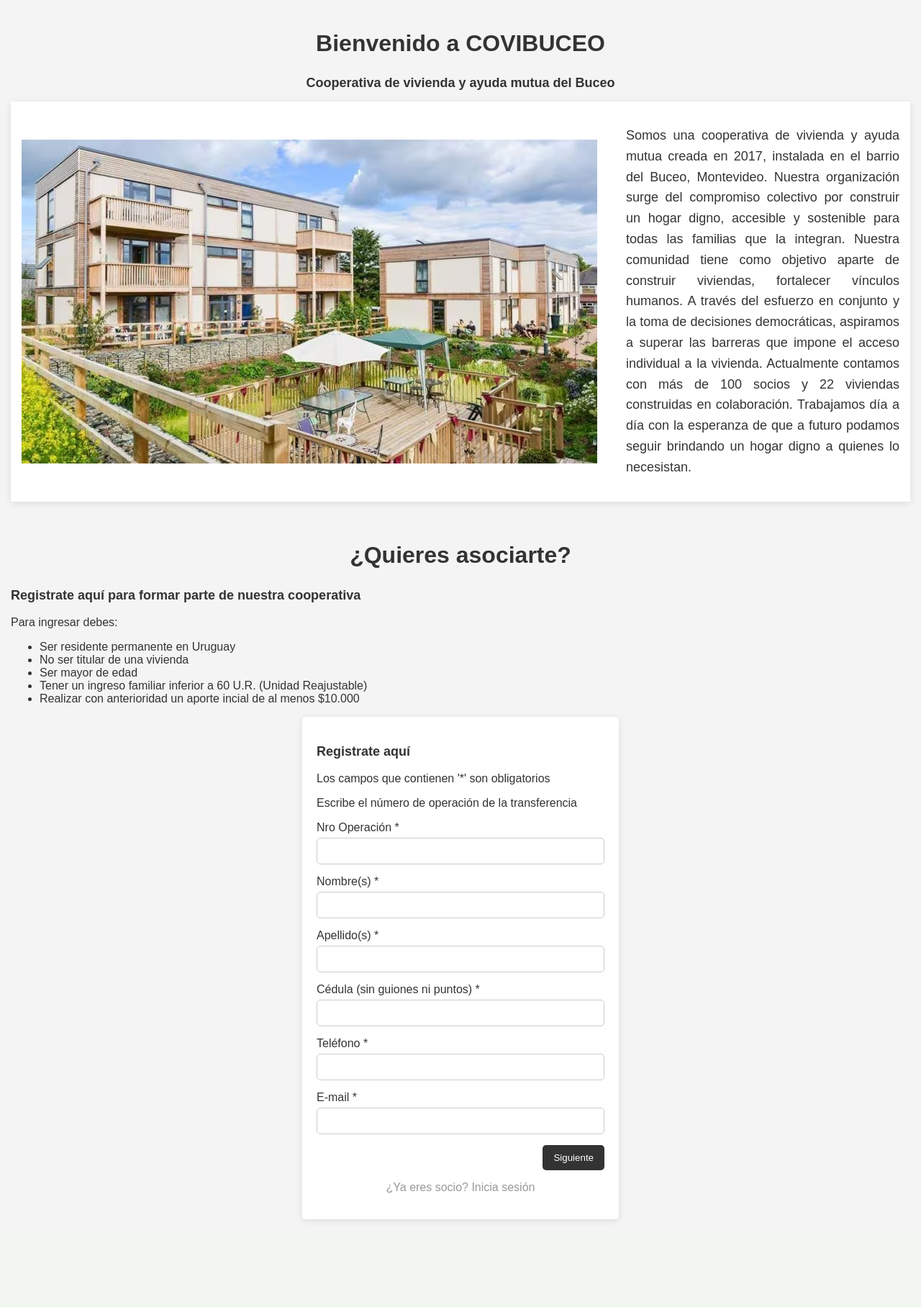
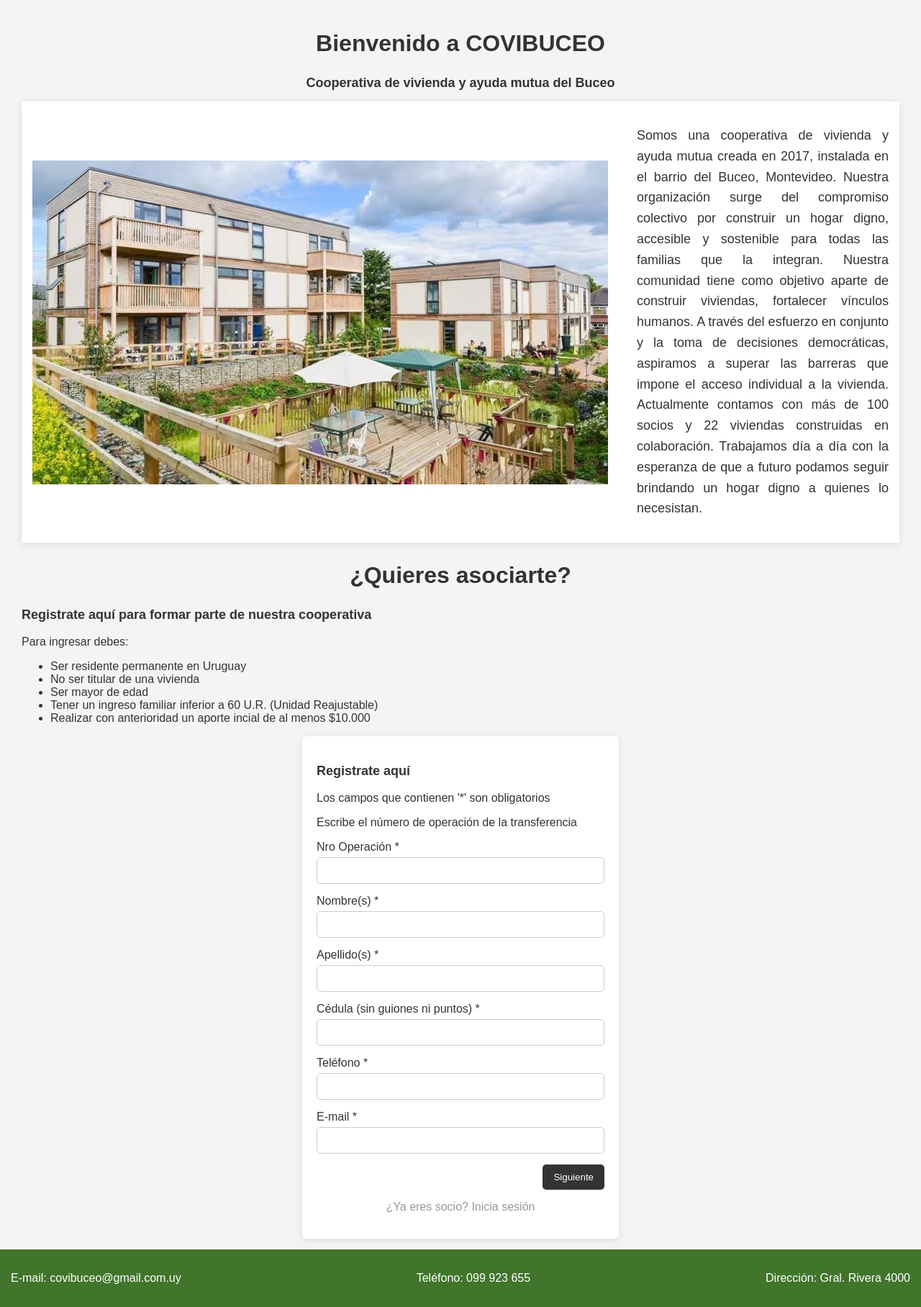
Before and after one commit to Softwares-Saturno-S-A-S/Covibuceo, a PHP site: page / in a window 1280 px wide. Shown: the part 144-1960 px from the top of the page at 72% size. Before the commit the page ends 1841 px from the top, so only its background shows below. Run offline with PHP 8.4, Linux system fonts and the light colour scheme.

Commit message:
Agregué un footer con datos de contacto de la cooperativa

```diff
--- a/css/estilos.css
+++ b/css/estilos.css
@@ -6,12 +6,16 @@
             padding: 0;
         }
 
-        header{
+        header, footer{
             display: flex;
             justify-content: space-between;
             align-items: center;
             background-color: #40752B;
             color: white;
+            padding: 15px;
+        }
+
+        main{
             padding: 15px;
         }
 
@@ -36,7 +40,7 @@
         }
 
         section{
-            padding: 15px
+            padding: 0 15px;
         }
 
         p, li, label{
--- a/index.html
+++ b/index.html
@@ -83,6 +83,11 @@
                 </form>
         </section>
     </main>
+    <footer>
+        <p>E-mail: covibuceo@gmail.com.uy</p>
+        <p>Teléfono: 099 923 655</p>
+        <p>Dirección: Gral. Rivera 4000</p>
+    </footer>
 </body>
 
 </html>
```
